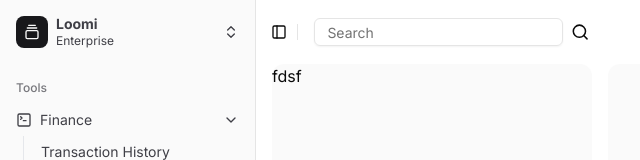
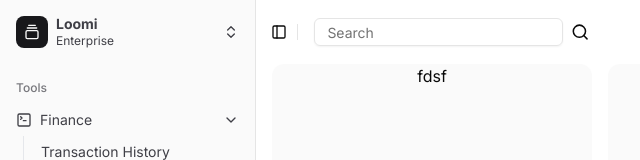
Before and after one commit to Carlthegreatt/Loomi, a Next.js app: page /dashboard in a window 1280 px wide. Shown: the top 160 px of the page, without its empty margins (0-640 px from the left). Built offline with nearby package versions, Linux system fonts and the light colour scheme.

Commit message:
Auto-commit page.tsx: 2025-08-24 00:24:45

```diff
--- a/src/app/dashboard/page.tsx
+++ b/src/app/dashboard/page.tsx
@@ -33,7 +33,7 @@ export default function Page() {
         <div className="flex flex-1 flex-col gap-4 p-4 pt-0">
           <div className="grid auto-rows-min gap-4 md:grid-cols-3">
             <div className="aspect-video rounded-xl bg-muted/50">
-              <div className="items-center flex">fdsf</div>
+              <div className="items-center flex justify-center">fdsf</div>
             </div>
             <div className="aspect-video rounded-xl bg-muted/50" />
             <div className="aspect-video rounded-xl bg-muted/50" />
```
